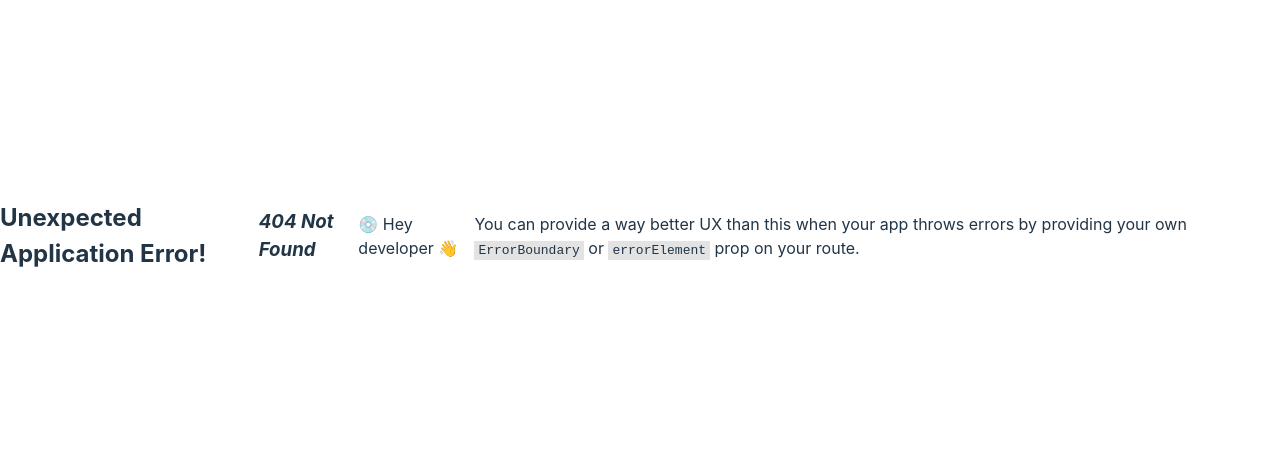
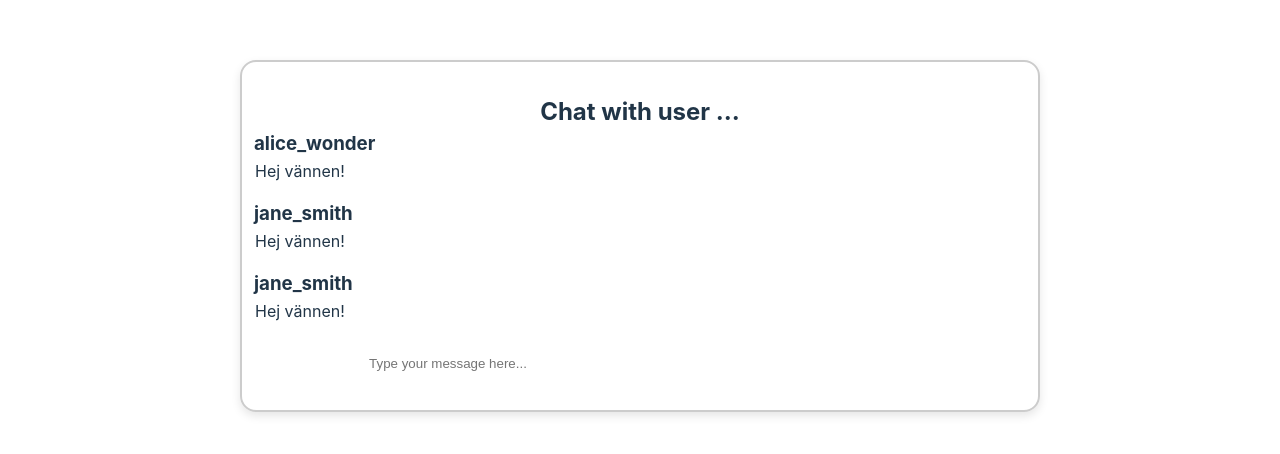
Before and after one commit to Feduk01/Chappy, a React (Vite) app: page /dm-chat/1 in a window 1280 px wide. Before the commit this address had no page. Shown: the part 164-618 px from the top of the page. Built offline with nearby package versions, Linux system fonts and the light colour scheme.

Commit message:
dm-chat-page

```diff
--- a/backendSrc/routes/authMiddleware.ts
+++ b/backendSrc/routes/authMiddleware.ts
@@ -12,9 +12,9 @@ export const authenticateToken = (
   next: NextFunction
 ) => {
   const token = req.headers.authorization?.split(' ')[1]
-  if (!token) {
-    res.status(401).json({ message: 'Access denied' })
-    return
+  const isGuest = req.query.guest === 'true' || !token
+  if (isGuest) {
+    return next()
   }
 
   try {
--- a/src/componets/Channels/ChannelPage.tsx
+++ b/src/componets/Channels/ChannelPage.tsx
@@ -1,14 +1,16 @@
 import React, {useEffect, useState} from 'react'
 import {Channel} from '../../../backendSrc/models/channel'
+import { useUserStore } from '../../stores/login'
+
 
 const ChannelPage: React.FC = () => {
-
   const [channels, setChannels] = useState<Channel[]>([])
+  const {isGuest} = useUserStore()
 
   useEffect(() => {
     const fetchChannels = async () => {
       try{
-        const response = await fetch('/api/channels',{
+        const response = await fetch(isGuest ? '/api/channels?guest=true':'/api/channels',{
           headers: {
             'Authorization':`Bearer ${localStorage.getItem('token')}`
           }
--- a/src/componets/DM/DirectMessageChat.tsx
+++ b/src/componets/DM/DirectMessageChat.tsx
@@ -1,10 +1,43 @@
 import React from 'react'
+import './dm.css'
+import { useParams } from 'react-router-dom'
 
 const DirectMessageChat: React.FC = () => {
+  const {userId} = useParams<{ userId: string }>()
+  console.log('Chat med: ', userId);
+
   return (
+<div className="dm-chat-container">
+  <header className='dm-chat-header'>
+    <h2 className='dm-chat-header-rubric'>Chat with user ...
+    </h2>
+  </header>
 
+  <main className="dm-chat-main">
+    <ul className='dm-chat-conversation'>
 
-   <div>DirectMessageChat</div>
+      <li className='dm-chat-message-container'>
+        <h3 className='dm-chat-message-username'>alice_wonder</h3>
+        <p className='dm-chat-message'>Hej vännen!</p>
+      </li>
+
+      <li className='dm-chat-message-container'>
+        <h3 className='dm-chat-message-username'>jane_smith</h3>
+        <p className='dm-chat-message'>Hej vännen!</p>
+      </li>
+
+      <li className='dm-chat-message-container'>
+        <h3 className='dm-chat-message-username'>jane_smith</h3>
+        <p className='dm-chat-message'>Hej vännen!</p>
+      </li>
+
+    </ul>
+  </main>
+
+  <form className='dm-chat-input-container'>
+    <input className='dm-chat-input' type="text" placeholder='Type your message here...' />
+  </form>
+</div>
   )
 }
 
--- a/src/componets/DM/DirectMessagePage.tsx
+++ b/src/componets/DM/DirectMessagePage.tsx
@@ -1,8 +1,23 @@
 import React, { useEffect, useState } from 'react'
 import { User } from '../../../backendSrc/models/user'
+import { useUserStore } from '../../stores/login'
+import { useNavigate } from 'react-router-dom';
+import { ObjectId } from 'mongodb';
+
 
 const DirectMessagePage: React.FC = () => {
   const [users, setUsers] = useState<User[]>([])
+  const isGuest = useUserStore((state) => state.isGuest);
+  const navigate = useNavigate()
+
+  const handleDirectMessage = (userId:ObjectId) => {
+    navigate(`/dm-chat/${userId.toString()}`)
+  }
+
+
+  if(isGuest){
+    return null
+  } else {
 
     useEffect(() => {
       const fetchUsers = async () => {
@@ -23,13 +38,14 @@ const DirectMessagePage: React.FC = () => {
       }
       fetchUsers()
     }, [])
+  }
 
   return (
     <div className="dm-container">
       <h3>Direct Messages</h3>
       <ul className="dm-list">
         {users.map((user) => (
-          <li key={user.username} className="dm-list-item">
+          <li onClick={() => handleDirectMessage(user._id)} key={user.username} className="dm-list-item">
             {user.username}
           </li>
         ))}
--- /dev/null
+++ b/src/componets/DM/dm.css
@@ -0,0 +1,33 @@
+.dm-chat-container{
+    padding: 2em 0;
+    display: flex;
+    flex-direction: column;
+    align-items: center;
+}
+
+.dm-chat-main{
+    display: flex;
+    flex-direction: column;
+    align-items: start;
+    width: 100%;
+    margin-left: 1.5em;
+}
+
+.dm-chat-message{
+    border: 1px solid white;
+    border-radius: 0.5em ;
+    text-align:start;
+}
+
+.dm-chat-message-container{
+    margin-bottom: 1em;
+}
+.dm-chat-input-container{
+    width: 70%;
+}
+.dm-chat-input{
+    width: 100%;
+    border-radius: 0.4em;
+    background-color: inherit;
+    border: 1px solid white;
+}
--- a/src/componets/LoginPage.tsx
+++ b/src/componets/LoginPage.tsx
@@ -8,7 +8,7 @@ const LoginPage: React.FC = () => {
   const [username, setUsername] = useState('')
   const [password, setPassword] = useState('')
   const navigate = useNavigate()
-  const {login} = useUserStore()
+  const {login, loginAsGuest} = useUserStore()
 
   const handleLogin = async (e: React.FormEvent) => {
     e.preventDefault()
@@ -30,6 +30,11 @@ const LoginPage: React.FC = () => {
     } catch (error) {
       console.log('Error:', error)
     }
+  }
+
+  const handleLoginGuest = () => {
+    loginAsGuest()
+    navigate('/main')
   }
 
   return (
@@ -56,7 +61,7 @@ const LoginPage: React.FC = () => {
           <button type="submit">Login</button>
           <button type="button">Register</button>
         </div>
-        <button type="button" className="guest-button">
+        <button onClick={handleLoginGuest} type="button" className="guest-button">
           Continue as guest
         </button>
       </form>
--- a/src/componets/Main.tsx
+++ b/src/componets/Main.tsx
@@ -7,14 +7,13 @@ import { useUserStore } from '../stores/login'
 
 
 const Main: React.FC = () => {
-  const { username, logout } = useUserStore();
+  const { username, logout, isGuest } = useUserStore();
   const navigate = useNavigate()
 
   const handleLogout = () => {
     localStorage.removeItem('token');
     logout();
     navigate('/login')
-
   };
 
   return (
@@ -25,7 +24,7 @@ const Main: React.FC = () => {
           <header className="header-container">
             <h2>Chappy</h2>
             <div className="profile-container">
-              <div className="profile-name">{username}</div>
+              <div className="profile-name">{isGuest ? 'Guest': username}</div>
               <button onClick= {handleLogout}className="logout-button">Logout</button>
             </div>
           </header>
--- a/src/index.css
+++ b/src/index.css
@@ -43,9 +43,9 @@ html, body, #root {
   min-width: 300px;
   height: 100%;
   border: 2px solid #ccc;
-  display: flex;
+  /*display: flex;
   align-items: center;
-  justify-content: center;
+  justify-content: center;*/
   box-shadow: 0px 4px 10px rgba(0, 0, 0, 0.1);
   border-radius: 1em;
 }
--- a/src/routes/router.tsx
+++ b/src/routes/router.tsx
@@ -37,7 +37,7 @@ export const router = createBrowserRouter([
         element: <ChannelChat/>
       },
       {
-        path: 'dm-chat',
+        path: 'dm-chat/:userId',
         element: <DirectMessageChat/>
       }
     ],
--- a/src/stores/login.ts
+++ b/src/stores/login.ts
@@ -5,11 +5,15 @@ interface UserState {
   isLoggedIn: boolean;
   login: (username: string) => void;
   logout: () => void;
+  isGuest: boolean;
+  loginAsGuest: () => void
 }
 
 export const useUserStore = create<UserState>((set) => ({
   username: '',
+  isGuest: false,
   isLoggedIn: false,
   login: (username) => set({ username, isLoggedIn: true }),
-  logout: () => set({ username: '', isLoggedIn: false }),
+  loginAsGuest: () => set({username :'Guest', isLoggedIn: true, isGuest: true}),
+  logout: () => set({ username: '', isLoggedIn: false, isGuest:false }),
 }));
```
Also changed, not shown: backendSrc/database/channels.ts (+7 -0 lines), backendSrc/routes/channels.ts (+16 -5 lines). Lines whose indentation alone changed are shown as unchanged.
